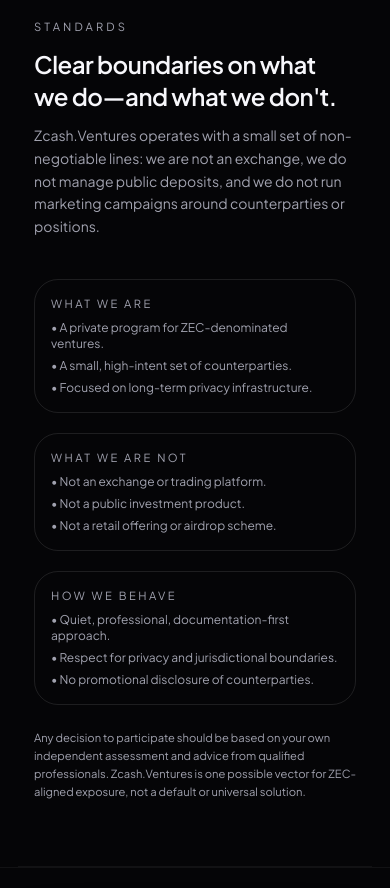
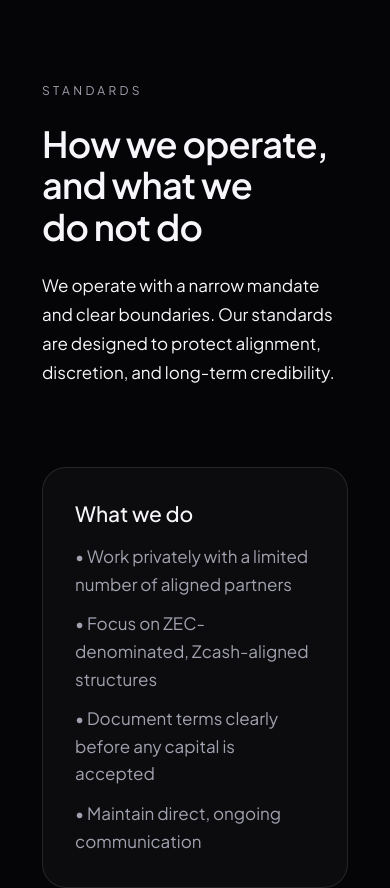
Before and after one commit to Gatsby01k/zcv-land, a Next.js app: page / in a window 390 px wide. Shown: the part 7800-8688 px from the top of the page. Built offline with nearby package versions, Linux system fonts and the light colour scheme.

Commit message:
Update StandardsSection.tsx

```diff
--- a/components/sections/StandardsSection.tsx
+++ b/components/sections/StandardsSection.tsx
@@ -2,62 +2,50 @@
 
 export default function StandardsSection() {
   return (
-    <section className="reveal border-b border-white/5 bg-zv-bg-soft/70 py-16 lg:py-20">
-      <div className="mx-auto max-w-5xl px-4 lg:px-6">
-        <header className="max-w-3xl space-y-3">
-          <p className="text-[0.7rem] uppercase tracking-[0.28em] text-zv-muted">
+    <section className="reveal border-t border-white/5 py-32">
+      <div className="mx-auto max-w-6xl px-6">
+        <header className="mb-20 max-w-3xl space-y-6">
+          <p className="text-xs uppercase tracking-[0.28em] text-zv-muted">
             Standards
           </p>
-          <h2 className="text-balance text-2xl font-semibold text-zv-text sm:text-3xl">
-            Clear boundaries on what we do—and what we don&apos;t.
+
+          <h2 className="text-balance">
+            How we operate, and what we do not do
           </h2>
-          <p className="text-sm leading-relaxed text-zv-muted">
-            Zcash.Ventures operates with a small set of non-negotiable lines:
-            we are not an exchange, we do not manage public deposits, and we do
-            not run marketing campaigns around counterparties or positions.
+
+          <p className="text-zv-text">
+            We operate with a narrow mandate and clear boundaries. Our standards
+            are designed to protect alignment, discretion, and long-term
+            credibility.
           </p>
         </header>
 
-        <div className="mt-10 grid gap-5 md:grid-cols-3">
-          <article className="rounded-2xl border border-white/10 bg-zv-bg-card/85 p-4 text-xs">
-            <div className="mb-2 text-[0.7rem] uppercase tracking-[0.22em] text-zv-muted">
-              What we are
-            </div>
-            <ul className="space-y-1.5 text-zv-muted">
-              <li>• A private program for ZEC-denominated ventures.</li>
-              <li>• A small, high-intent set of counterparties.</li>
-              <li>• Focused on long-term privacy infrastructure.</li>
+        <div className="grid gap-8 md:grid-cols-2">
+          <article className="rounded-2xl border border-white/10 bg-white/[0.03] p-8">
+            <h3 className="mb-4">What we do</h3>
+            <ul className="space-y-3 text-[17px] leading-relaxed text-zv-muted">
+              <li>• Work privately with a limited number of aligned partners</li>
+              <li>• Focus on ZEC-denominated, Zcash-aligned structures</li>
+              <li>• Document terms clearly before any capital is accepted</li>
+              <li>• Maintain direct, ongoing communication</li>
             </ul>
           </article>
 
-          <article className="rounded-2xl border border-white/10 bg-zv-bg-card/85 p-4 text-xs">
-            <div className="mb-2 text-[0.7rem] uppercase tracking-[0.22em] text-zv-muted">
-              What we are not
-            </div>
-            <ul className="space-y-1.5 text-zv-muted">
-              <li>• Not an exchange or trading platform.</li>
-              <li>• Not a public investment product.</li>
-              <li>• Not a retail offering or airdrop scheme.</li>
-            </ul>
-          </article>
-
-          <article className="rounded-2xl border border-white/10 bg-zv-bg-card/85 p-4 text-xs">
-            <div className="mb-2 text-[0.7rem] uppercase tracking-[0.22em] text-zv-muted">
-              How we behave
-            </div>
-            <ul className="space-y-1.5 text-zv-muted">
-              <li>• Quiet, professional, documentation-first approach.</li>
-              <li>• Respect for privacy and jurisdictional boundaries.</li>
-              <li>• No promotional disclosure of counterparties.</li>
+          <article className="rounded-2xl border border-white/10 bg-white/[0.03] p-8">
+            <h3 className="mb-4">What we do not do</h3>
+            <ul className="space-y-3 text-[17px] leading-relaxed text-zv-muted">
+              <li>• Operate as a public fund or pooled vehicle</li>
+              <li>• Offer liquidity, redemptions, or secondary markets</li>
+              <li>• Engage in short-term trading strategies</li>
+              <li>• Provide generalized investment advice</li>
             </ul>
           </article>
         </div>
 
-        <p className="mt-6 max-w-3xl text-[0.7rem] leading-relaxed text-zv-muted">
-          Any decision to participate should be based on your own independent
-          assessment and advice from qualified professionals. Zcash.Ventures is
-          one possible vector for ZEC-aligned exposure, not a default or
-          universal solution.
+        <p className="mt-12 max-w-3xl text-sm leading-relaxed text-zv-muted">
+          Participation is subject to eligibility, jurisdictional considerations,
+          and final documentation. Nothing on this site constitutes investment,
+          legal, or tax advice.
         </p>
       </div>
     </section>
```
